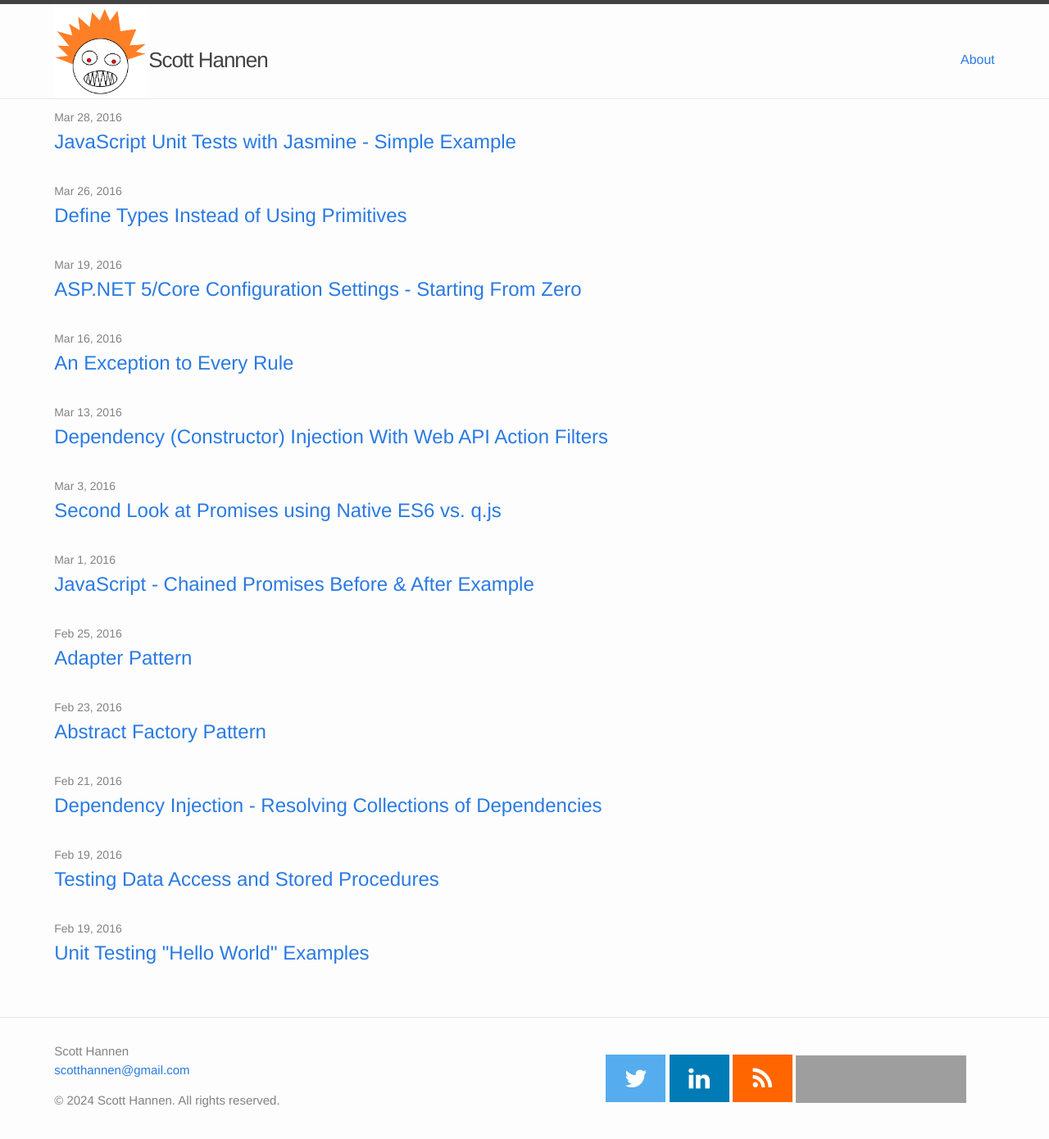
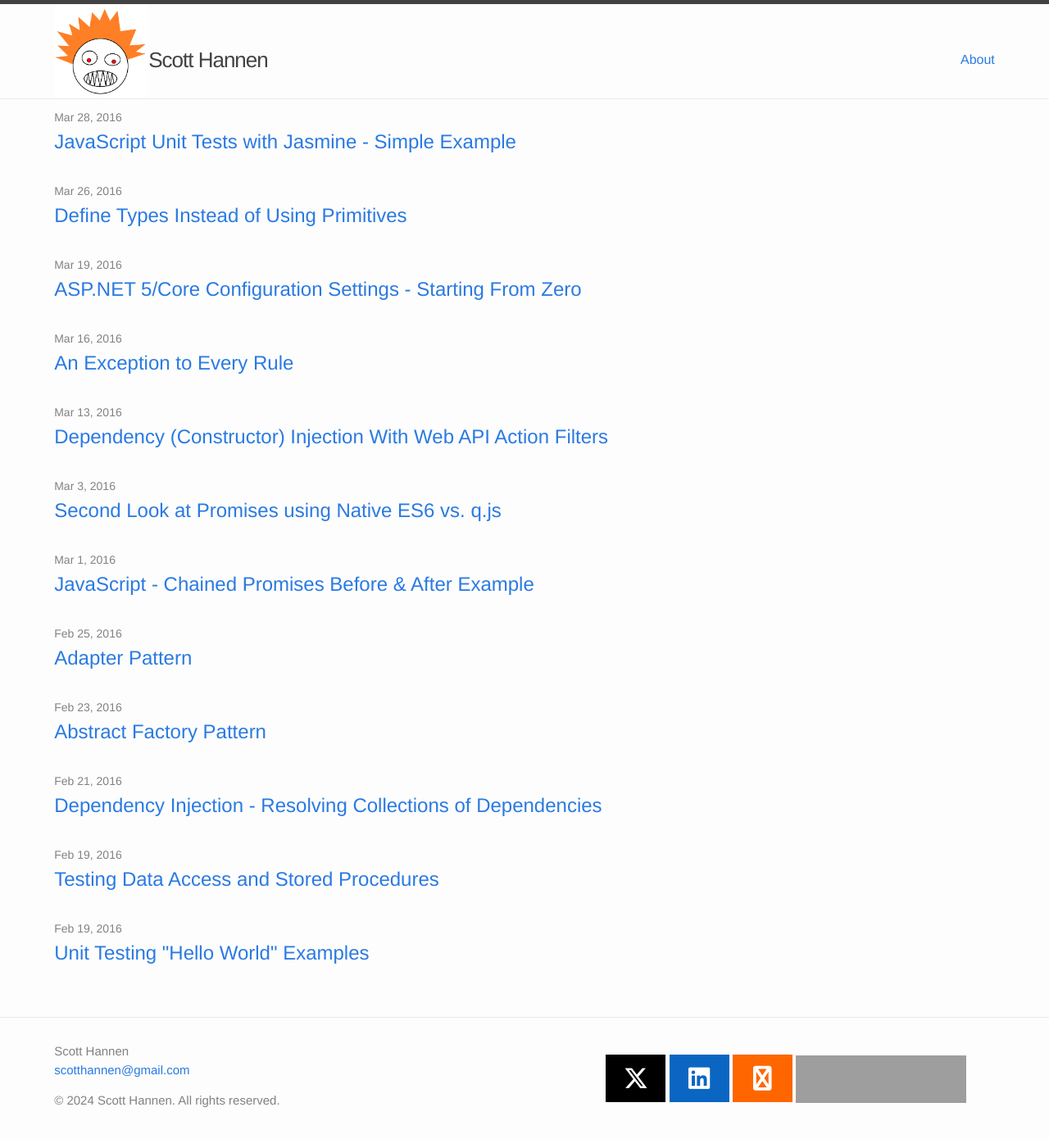
Before and after one commit to scotthannen/scotthannen.github.io, a Jekyll site: the page built from index.html, in a window 1280 px wide and 1400 px high, scrolled down 3972 px. Shown: the top 1390 px of the window at 82% size. Built offline with Jekyll 4.4.1, drawn with Linux system fonts in a browser that asks for light colours; grey boxes are pictures that could not be loaded.

Commit message:
Replace the Twitter icon with X and update the LinkedIn mark.
The footer now uses the current X and LinkedIn logos. RSS and the Stack Overflow flair stay.

Co-authored-by: Cursor <cursoragent@cursor.com>

```diff
--- a/_includes/footer.html
+++ b/_includes/footer.html
@@ -20,9 +20,9 @@
             <div class="footer-col footer-col-3">
                 <p></p>
                 <div style="text-align: right;">
-                    <a href="https://twitter.com/scotthannen" class="fa fa-twitter"></a>
-                    <a href="https://www.linkedin.com/in/scott-hannen/" class="fa fa-linkedin"></a>
-                    <a href="/feed.xml" class="fa fa-rss"></a>
+                    <a href="https://x.com/scotthannen" class="fa-brands fa-x-twitter" aria-label="X"></a>
+                    <a href="https://www.linkedin.com/in/scott-hannen/" class="fa-brands fa-linkedin" aria-label="LinkedIn"></a>
+                    <a href="/feed.xml" class="fa-brands fa-rss" aria-label="RSS"></a>
                     <a href="https://stackoverflow.com/users/5101046/scott-hannen">
                         <img src="https://stackoverflow.com/users/flair/5101046.png" style="margin-top: -13px" width="208" height="58" alt="profile for Scott Hannen at Stack Overflow, Q&amp;A for professional and enthusiast programmers" title="profile for Scott Hannen at Stack Overflow, Q&amp;A for professional and enthusiast programmers">
                     </a>
--- a/_includes/head.html
+++ b/_includes/head.html
@@ -5,7 +5,7 @@
     <meta name="author" content="Scott Hannen">
     <title>{% if page.title %}{{ page.title | escape }}{% else %}{{ site.title | escape }}{% endif %}</title>
     <meta name="description" content="{% if page.excerpt %}{{ page.excerpt | strip_html | strip_newlines | truncate: 160 }}{% else %}{{ site.description }}{% endif %}">
-    <link rel="stylesheet" href="https://cdnjs.cloudflare.com/ajax/libs/font-awesome/4.7.0/css/font-awesome.min.css">
+    <link rel="stylesheet" href="https://cdnjs.cloudflare.com/ajax/libs/font-awesome/6.7.2/css/all.min.css">
     <link rel="stylesheet" href="{{ "/css/main.css" | prepend: site.baseurl }}">
 
     <link rel="canonical" href="{{ page.url | replace:'index.html','' | prepend: site.baseurl | prepend: site.url }}">
--- a/_sass/_base.scss
+++ b/_sass/_base.scss
@@ -209,40 +209,34 @@ pre {
     }
 }
 
-.fa {
+.fa-brands {
     padding: 14px;
     font-size: 30px;
     width: 45px;
+    line-height: 30px;
     text-align: center;
     text-decoration: none;
-}
-
-/* Add a hover effect if you want */
-.fa:hover {
-    opacity: 0.7;
-    text-decoration: none;
-}
-
-.fa:visited {
     color: white;
 }
 
-.fa-twitter {
-    background: #55ACEE;
+.fa-brands:hover {
+    opacity: 0.7;
+    text-decoration: none;
     color: white;
 }
 
-.fa-google {
-    background: #dd4b39;
+.fa-brands:visited {
     color: white;
 }
 
+.fa-x-twitter {
+    background: #000;
+}
+
 .fa-linkedin {
-    background: #007bb5;
-    color: white;
+    background: #0a66c2;
 }
 
 .fa-rss {
     background: #ff6600;
-    color: white;
 }
```
